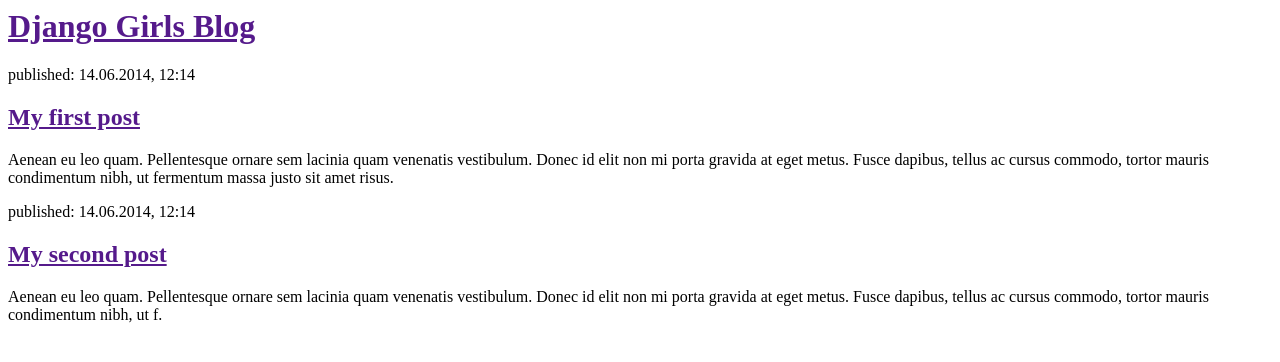
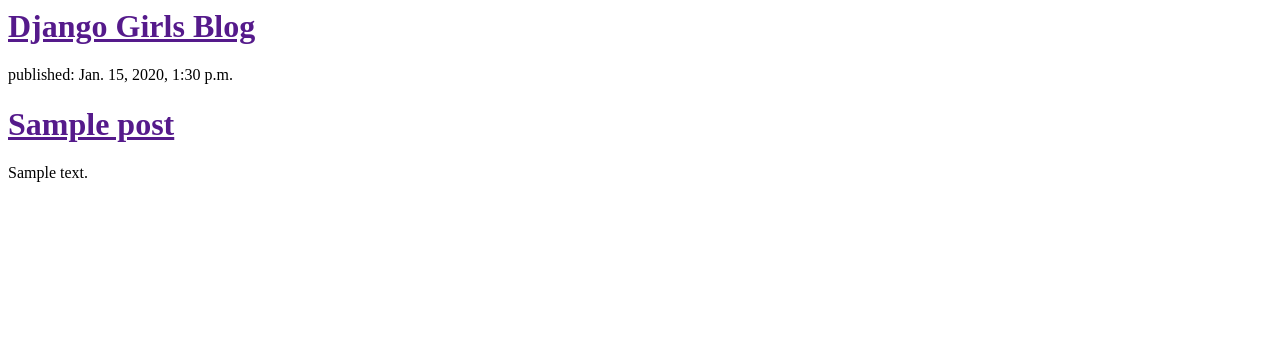
Before and after one commit to MHAlamy/Django, a Django app: template blog/templates/blog/post_list.html in a window 1280 px wide. Shown: the top 362 px of the page. Run offline with Django 3.2, Linux system fonts and the light colour scheme; the template is opened without the code that fills it: values that come from a table or form of the project are taken from there, others are empty; tables that the repository leaves empty hold one stand-in row (values such as "Sample post").

Commit message:
Added mixed HTML and Python code for dynamic view

```diff
--- a/blog/templates/blog/post_list.html
+++ b/blog/templates/blog/post_list.html
@@ -8,15 +8,19 @@
         </div>
 
         <div>
-            <p>published: 14.06.2014, 12:14</p>
-            <h2><a href="">My first post</a></h2>
-            <p>Aenean eu leo quam. Pellentesque ornare sem lacinia quam venenatis vestibulum. Donec id elit non mi porta gravida at eget metus. Fusce dapibus, tellus ac cursus commodo, tortor mauris condimentum nibh, ut fermentum massa justo sit amet risus.</p>
-        </div>
-
-        <div>
-            <p>published: 14.06.2014, 12:14</p>
-            <h2><a href="">My second post</a></h2>
-            <p>Aenean eu leo quam. Pellentesque ornare sem lacinia quam venenatis vestibulum. Donec id elit non mi porta gravida at eget metus. Fusce dapibus, tellus ac cursus commodo, tortor mauris condimentum nibh, ut f.</p>
+            {% for post in posts %}
+          <div>
+            <p>
+              published: {{ post.published_date }}
+            </p>
+            <h1>
+              <a href>{{ post.title }}</a>
+            </h1>
+            <p>
+              {{ post.text|linebreaksbr }}
+            </p>
+          </div>
+            {% endfor %}
         </div>
     </body>
 </html>
--- a/blog/views.py
+++ b/blog/views.py
@@ -1,5 +1,8 @@
 from django.shortcuts import render
+from .models import Post
+from django.utils import timezone
 
 
 def post_list(request):
-    return render(request, 'blog/post_list.html', {})
+    posts = Post.objects.filter(published_date__lte=timezone.now()).order_by('published_date')
+    return render(request, 'blog/post_list.html', {'posts': posts})
```
